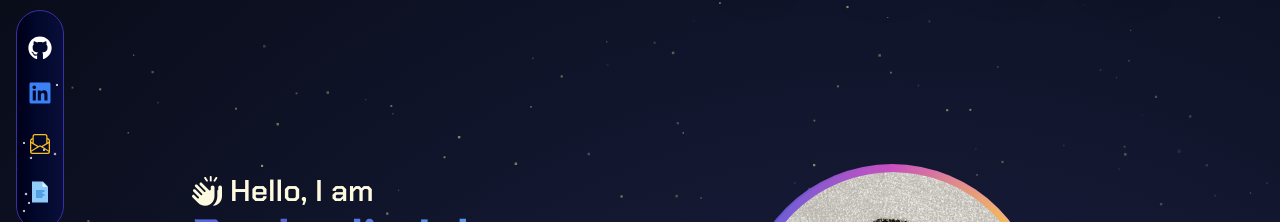
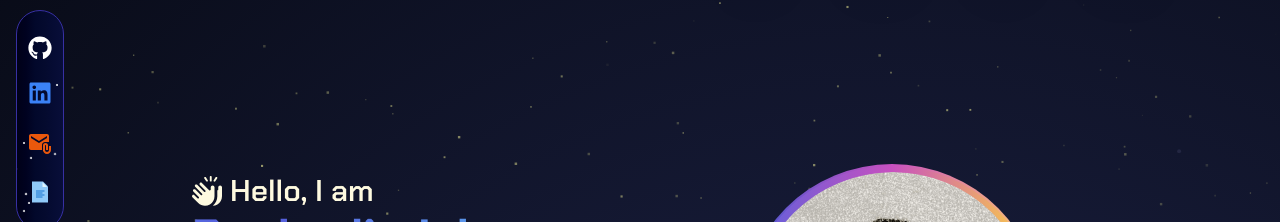
Before and after one commit to Rashedin-063/my-portfolio, a Next.js app: page / in a window 1280 px wide. Shown: the part 86-308 px from the top of the page. Built offline with nearby package versions, Linux system fonts and the light colour scheme.

Commit message:
left sidebar complete with custom toast

```diff
--- a/src/app/globals.css
+++ b/src/app/globals.css
@@ -1,6 +1,19 @@
 @tailwind base;
 @tailwind components;
 @tailwind utilities;
+
+
+.Toastify__toast-container {
+  max-height: 50px !important;
+
+  width: 280px !important;
+}
+
+.Toastify__toast {
+  max-height: 50px !important;
+  min-height: 10px !important;
+  font-size: 14px !important;
+}
 
 @layer utilities {
   .border-gradient {
--- a/src/components/Hero.tsx
+++ b/src/components/Hero.tsx
@@ -1,6 +1,6 @@
 "use client"
 
-import React, { useEffect, useState } from "react";
+import React, { useEffect } from "react";
 import { FlipWords } from './ui/FlipWords';
 import AOS from 'aos';
 import 'aos/dist/aos.css';
@@ -103,7 +103,7 @@ return (
         <a href='/resume.pdf' download='Resume_Rashedin_Islam.pdf'></a>
         <ArrowButton
           handleClick={handleClick}
-          text={downloaded ? 'Download Successful' : 'Download My Resume'}
+          text={downloaded ? 'Downloaded 😊' : 'Download My Resume'}
           textColor='#FBFBFB'
           buttonOverlayColor='#5668DE'
           borderColor='#5668DE'
@@ -126,7 +126,7 @@ return (
     >
       <GlowingCard fromColor='#4158D0' toColor='#FFCC70' viaColor='#C850C0' />
     </div>
-    <ToastContainer />
+    <ToastContainer/>
   </div>
 );
 }
--- a/src/components/ui/LeftSidebar.tsx
+++ b/src/components/ui/LeftSidebar.tsx
@@ -1,11 +1,14 @@
 'use client';
 import Link from 'next/link';
 import { animate, motion } from 'framer-motion';
-import React, { useEffect } from 'react';
+import React, { useEffect, useState } from 'react';
 import { cn } from '@/lib/utils';
 import { FaGithub, FaLinkedin } from 'react-icons/fa';
 import { FcDocument } from 'react-icons/fc';
-import { BsEnvelopePaper } from 'react-icons/bs';
+import { MdAttachEmail, MdMarkEmailRead } from "react-icons/md";
+import { toast } from 'react-toastify';
+
+
 
 export function LeftSidebar() {
   return (
@@ -211,10 +214,33 @@ export const Github = () => {
   );
 };
 export const Email = () => {
+  const [isCopied, setIsCopied] = useState(false);
+  const email = 'rashedinislam.06@gmail.com';
+
+  const copyToClipboard = () => {
+    navigator.clipboard
+      .writeText(email)
+      .then(() => {
+        setIsCopied(true);
+         toast.success('Email Copied Successfully!');
+        setTimeout(() => setIsCopied(false), 3000);
+      })
+      .catch((err) => {
+        toast.error('Failed to Copy')
+        console.error('Failed to copy email:', err)});
+  };
+
   return (
-    <Link href='mailto:rashedinislam.06@gmail.com' target='_blank'>
-      <BsEnvelopePaper className='text-base md:text-lg xl:text-xl text-amber-400 cursor-pointer' />
-    </Link>
+    <div>
+      <button
+        onClick={copyToClipboard} className='flex items-center'>
+        {isCopied ? (
+          <MdMarkEmailRead className='text-[19px] md:text-xl xl:text-2xl text-green-600 cursor-pointer' />
+        ) : (
+          <MdAttachEmail className='text-lg md:text-xl xl:text-2xl text-orange-600 cursor-pointer' />
+        )}
+      </button>
+    </div>
   );
 };
 
@@ -224,7 +250,7 @@ export const Resume = () => {
       href='https://drive.google.com/file/d/1IGL8bjSDCWHndTXuTmlA6mCoKOTl5guH/view?usp=sharing'
       target='_blank'
     >
-      <FcDocument className='text-xl lg:text-2xl text-white cursor-pointer' />
+      <FcDocument className='text-xl lg:text-2xl text-white cursor-pointer -ml-[1px]' />
     </Link>
   );
 };
```
